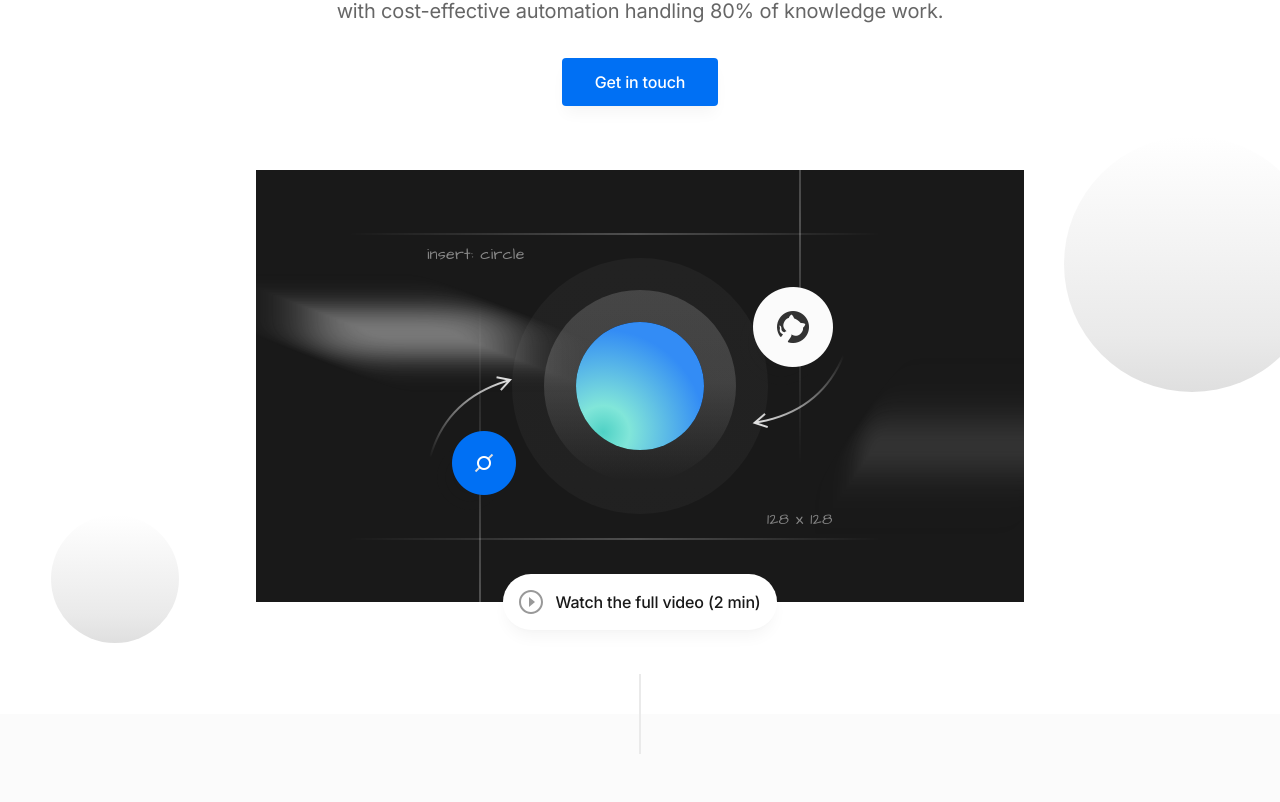
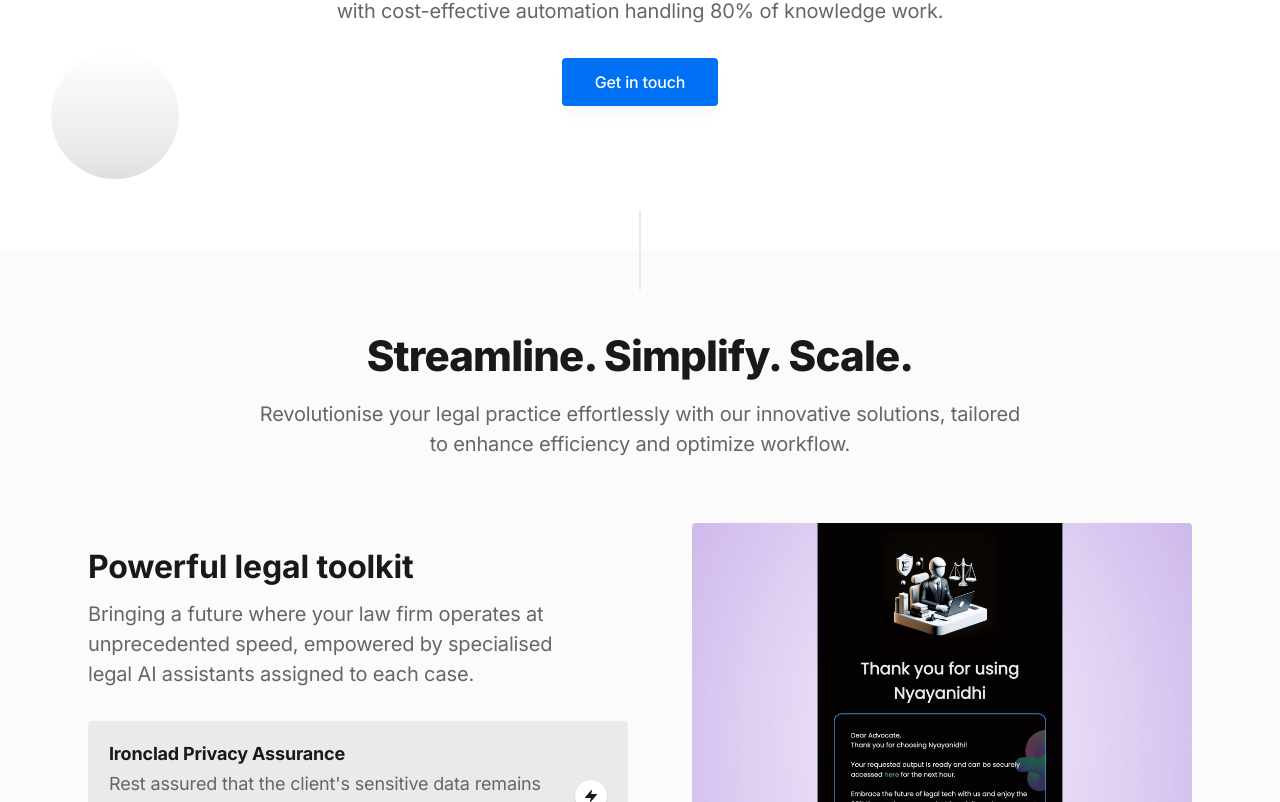
Before and after one commit to nyayanidhi/www, a Next.js app: page / in a window 1280 px wide. Shown: the part 408-1210 px from the top of the page. Built offline with nearby package versions, Linux system fonts and the light colour scheme.

Commit message:
chore: removed video
Signed-off-by: Adithya Krishna <aadithya794@gmail.com>

```diff
--- a/components/hero.tsx
+++ b/components/hero.tsx
@@ -41,14 +41,14 @@ export default function Hero() {
           </div>
 
           {/* Hero image */}
-          <ModalVideo
+          {/* <ModalVideo
             thumb={VideoThumb}
             thumbWidth={768}
             thumbHeight={432}
             thumbAlt="Modal video thumbnail"
             video="/videos/video.mp4"
             videoWidth={1920}
-            videoHeight={1080} />
+            videoHeight={1080} /> */}
 
         </div>
 
```
